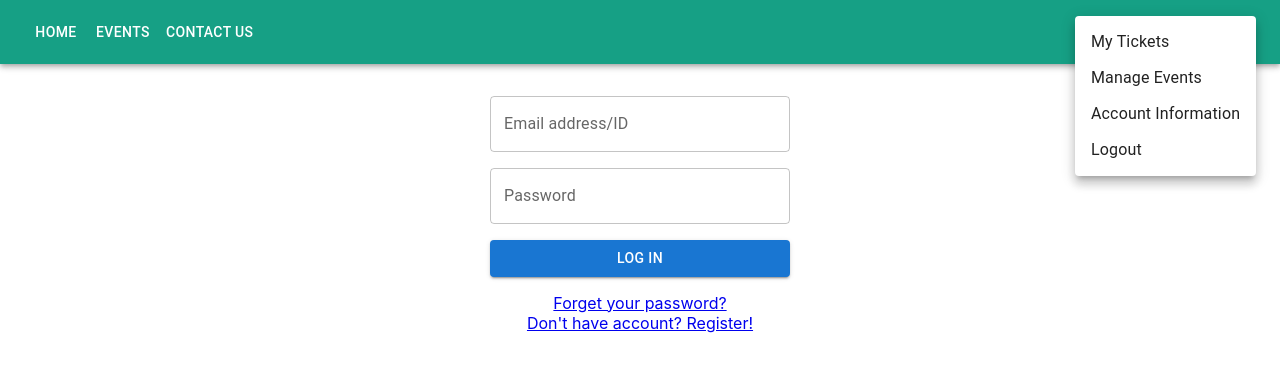
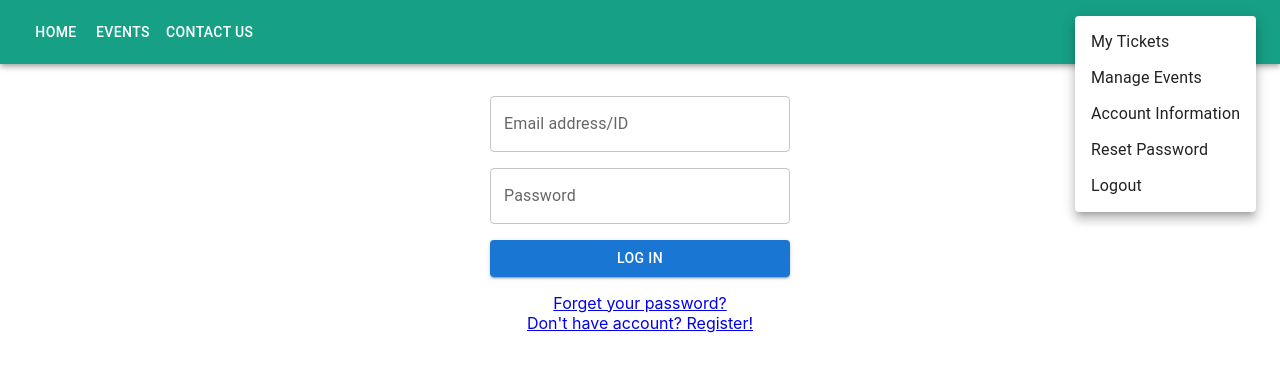
Before and after one commit to Niayaa/COMP9900, a React (Create React App) app: page / in a window 1280 px wide. Both pictures are taken after a click on the button "ABC". Shown: the top 372 px of the page. Built offline with nearby package versions, Linux system fonts and the light colour scheme.

Commit message:
Add resetPassword for Navbar

```diff
--- a/src/pages/AppBar/Navbar.js
+++ b/src/pages/AppBar/Navbar.js
@@ -25,6 +25,7 @@ function Navbar() {
           <MenuItem onClick={handleClose} component={Link} to="/Org_Event">Manage events</MenuItem>
           <MenuItem onClick={handleClose} component={Link} to="/CreateNew">Create New Event</MenuItem>
           <MenuItem onClick={handleClose} component={Link} to="/Org_Account">Account Information</MenuItem>
+          <MenuItem onClick={handleClose} component={Link} to="/password-reset">Reset Password</MenuItem>
           <MenuItem onClick={() => {
             handleClose();
             logout();
@@ -37,6 +38,7 @@ function Navbar() {
           <MenuItem onClick={handleClose} component={Link} to="/Cus_Order">My Tickets</MenuItem>
           <MenuItem onClick={handleClose} component={Link} to="/Cus_Event">Manage Events</MenuItem>
           <MenuItem onClick={handleClose} component={Link} to="/Cus_Account">Account Information</MenuItem>
+          <MenuItem onClick={handleClose} component={Link} to="/password-reset">Reset Password</MenuItem>
           <MenuItem onClick={() => {
             handleClose();
             logout();
```
